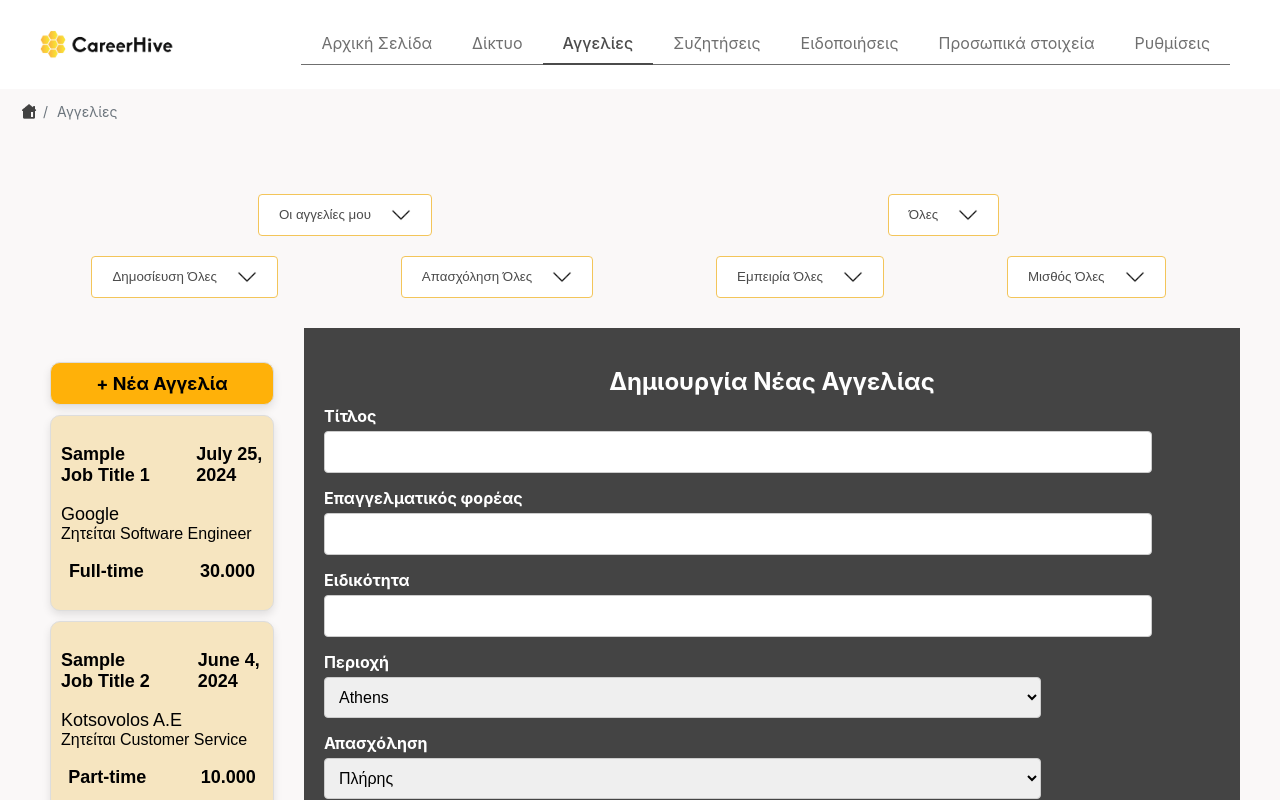
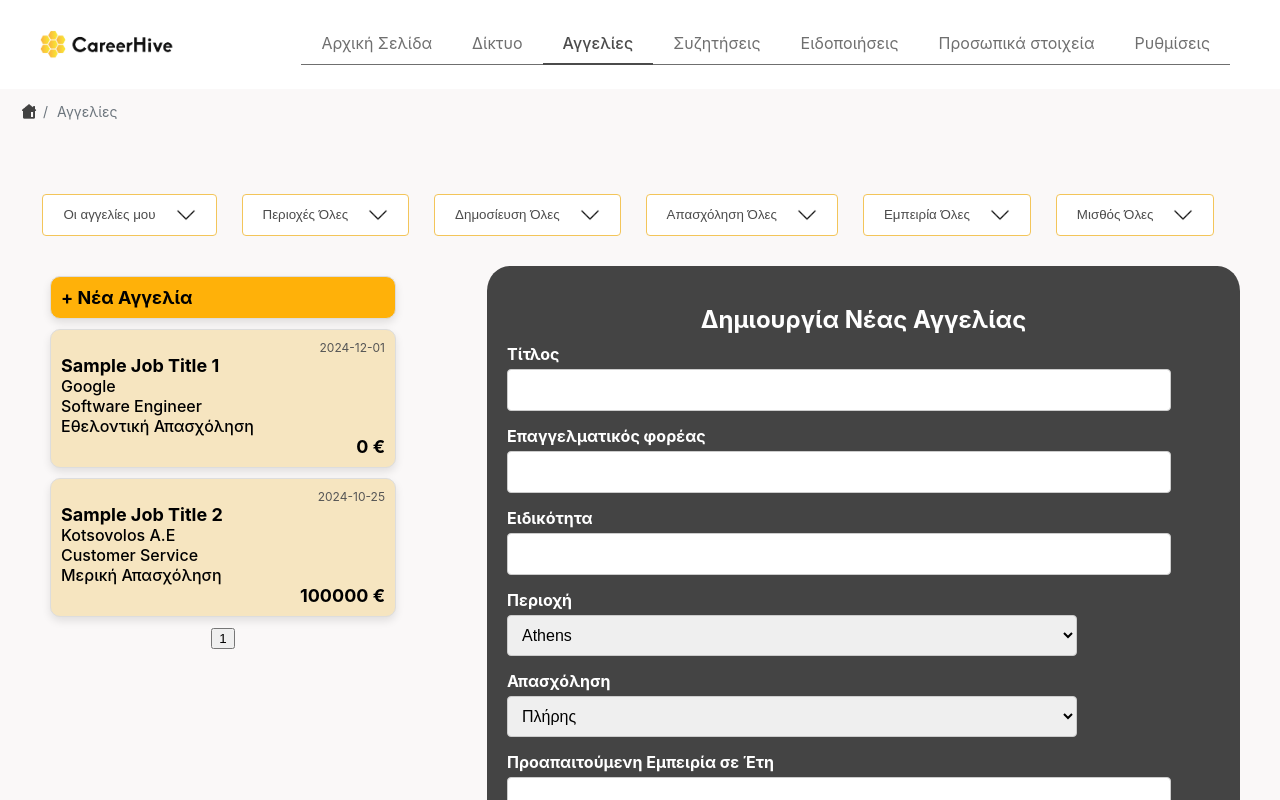
Before and after one commit to IoannaMaritsa/ted, a React (Create React App) app in the folder react-app/: page /epaggelmatias_aggelies in a window 1280 px wide. Shown: the top 800 px of the page. Built offline with nearby package versions, Linux system fonts and the light colour scheme.

Commit message:
aggelies fixes

```diff
--- a/react-app/src/components/job_create.js
+++ b/react-app/src/components/job_create.js
@@ -63,7 +63,7 @@ const Job_create = () => {
         const date = today.getDate();
         const month = today.getMonth() + 1;
         const year = today.getFullYear();
-        const formattedDate = `${month}/${date}/${year}`;
+        const formattedDate = `${year}-${month}-${date}`;
         setDate(formattedDate)
         // Reset the form
         setTitle('');
@@ -78,7 +78,7 @@ const Job_create = () => {
     return (
         <div>
             <div className="black-frame">
-
+                <form onSubmit={handleClick}>
                     <h2>Δημιουργία Νέας Αγγελίας</h2>
                     <div className="job-input-group">
                         <label htmlFor="title">Τίτλος</label>
@@ -87,6 +87,7 @@ const Job_create = () => {
                             id="title"
                             value={title}
                             onChange={handleTitleChange}
+                            required
                         />
                     </div>
                     <div className="job-input-group">
@@ -96,6 +97,7 @@ const Job_create = () => {
                             id="company"
                             value={company}
                             onChange={handleCompanyChange}
+                            required
                         />
                     </div>
                     <div className="job-input-group">
@@ -105,6 +107,7 @@ const Job_create = () => {
                             id="speciality"
                             value={speciality}
                             onChange={handleSpecialityChange}
+                            required
                         />
                     </div>
                     <div className="job-input-group">
@@ -129,12 +132,13 @@ const Job_create = () => {
                     </div>
 
                     <div className="job-input-group">
-                    <label htmlFor="experience">Εμπειρία</label>
+                        <label htmlFor="experience">Προαπαιτούμενη Εμπειρία σε Έτη</label>
                         <input
                             type="number"
                             id="experience"
                             value={experience}
                             onChange={handleExperienceChange}
+                            required
                         />
                     </div>
                     <div className="job-input-group">
@@ -144,6 +148,7 @@ const Job_create = () => {
                             id="salary"
                             value={salary}
                             onChange={handleSalaryChange}
+                            required
                         />
                     </div>
                     <div className="job-input-group">
@@ -155,8 +160,10 @@ const Job_create = () => {
                             placeholder="Δώστε περισσότερες πληροφορίες"
                         />
                     </div>
-                <button className='jobs-create-button' onClick={handleClick}>Καταχώριση</button>
+                    <button className='jobs-create-button' type='submit'>Καταχώριση</button>
+                </form>
             </div>
+
         </div>
     );
 };
--- a/react-app/src/css/Epag_job_ad.css
+++ b/react-app/src/css/Epag_job_ad.css
@@ -9,14 +9,11 @@
 
 .job-split {
     display: flex;
-    align-items: baseline;
-    justify-content: left;
+    align-items: flex-start;
+    justify-content: space-evenly;
     padding: 10px 20px;
 }
 .job-display{
-    display: flex;
-    align-items: center;
-    justify-content: space-around;
     margin: 10px;
     height: fit-content;
     padding: 10px 10px;
@@ -28,9 +25,6 @@
     cursor: pointer;
 }
 .job-display-selected{
-    display: flex;
-    align-items: center;
-    justify-content: space-around;
     margin: 10px;
     height: fit-content;
     padding: 10px 10px;
@@ -46,12 +40,23 @@
 }
 
 .job-display-title {
-    display: flex;
-    align-items: center;
-    justify-content: space-around;
+    text-align: left;
     font-size: large;
     font-weight: bold;
     column-gap: 20%;
+}
+
+.job-display-company {
+    text-align: left;
+    font-size: medium;
+    margin: 0;
+    font-weight: 500;
+}
+
+.job-display-salary {
+    text-align: right;
+    font-size: large;
+    font-weight: bold;
 }
 
 .job-display h5 {
@@ -67,8 +72,9 @@
 }
 
 .jobs-left-section {
-    flex: 0 0 20%;
+    flex: 0 0 30%;
     padding: 10px;
+    margin-right: 5%;
 }
 
 .jobs-right-section {
@@ -80,6 +86,7 @@
     background-color: #444;
     padding: 20px;
     color: #fff;
+    border-radius: 3%;
 }
 
 table {
@@ -101,3 +108,9 @@ table {
   th {
     background-color: #f2f2f2;
   }
+
+  .job-display-date {
+    text-align: right;
+    font-size: 12px;
+    color: #555555;
+  }
--- a/react-app/src/pages/Epag_job_ad.js
+++ b/react-app/src/pages/Epag_job_ad.js
@@ -14,30 +14,41 @@ import { Link } from 'react-router-dom';
 export default function Epag_job_ad() {
 
   const locations = [
-    'Όλες',
-    'Athens',
-    'Peireus',
-    'Hrakleio',
+    'Περιοχές Όλες',
+    'Αθήνα - Κέντρο',
+    'Πειραιάς',
+    'Ηράκλειο Κρήτης',
+    'Άνω Πατήσια',
+    'Νέο Ηράκλειο',
+    'Ζωγράφου',
+    'Κάτω Πατήσια',
+    'Κυψέλη'
   ];
 
   const jobs = [
-    { id: 1, title: 'Sample Job Title 1', company: 'Google', location: 'Ano Patisia', date: 'July 25, 2024', type: 'Full-time', specialization: 'Software Engineer', experience: '2', salary: '30.000', details: 'Some more info 1' },
-    { id: 2, title: 'Sample Job Title 2', company: 'Kotsovolos A.E', location: 'Neo Hrakleio', date: 'June 4, 2024', type: 'Part-time', specialization: 'Customer Service', experience: '4', salary: '10.000', details: 'Some more info 2' },
-    { id: 3, title: 'Sample Job Title 3', company: 'Ekdoseis Tziola', location: 'Zografou', date: 'March 12, 2024', type: 'Full-time', specialization: 'Delivery', experience: 'practice', salary: '25.000', details: 'Some more info 3' },
-    { id: 4, title: 'Sample Job Title 4', company: 'Something1', location: 'Kato Patisia', date: 'April 30, 2024', type: 'Part-time', specialization: 'Engineer', experience: '8', salary: '100.000', details: 'Some more info 4' },
-    { id: 5, title: 'Sample Job Title 5', company: 'something 2', location: 'Kypseli', date: 'November 2, 2024', type: 'Full-time', specialization: 'Cleaning', experience: '0', salary: '15.000', details: 'Some more info 5' },
+    { id: 1, title: 'Sample Job Title 1', company: 'Google', location: 'Άνω Πατήσια', date: '2024-07-27', type: 'Πλήρης', specialization: 'Software Engineer', experience: 2, salary: 80000, details: 'Some more info 1' },
+    { id: 2, title: 'Sample Job Title 2', company: 'Kotsovolos A.E', location: 'Νέο Ηράκλειο', date: '2024-04-06', type: 'Μερική', specialization: 'Customer Service', experience: 4, salary: 50000, details: 'Some more info 2' },
+    { id: 3, title: 'Sample Job Title 3', company: 'Ekdoseis Tziola', location: 'Ζωγράφου', date: '2024-08-20', type: 'Πλήρης', specialization: 'Delivery', experience: 0, salary: 25000, details: 'Some more info 3' },
+    { id: 4, title: 'Sample Job Title 4', company: 'Something1', location: 'Κάτω Πατήσια', date: '2024-04-30', type: 'Εθελοντική', specialization: 'Engineer', experience: 8, salary: 0, details: 'Some more info 4' },
+    { id: 5, title: 'Sample Job Title 5', company: 'something 2', location: 'Κυψέλη', date: '2019-09-15', type: 'Πλήρης', specialization: 'Cleaning', experience: 0, salary: 150000, details: 'Some more info 5' },
     // Add more articles as needed
   ];
 
   const myjobs = [
-    { id: 1, title: 'Sample Job Title 1', company: 'Google', location: 'Ano Patisia', date: 'July 25, 2024', type: 'Full-time', specialization: 'Software Engineer', experience: '2', salary: '30.000', details: 'Some more info 1', submissions: [{ name: 'Αννιτα Πάνια', date: '23 / 2 / 2024' }, { name: 'Στεφανος Χίος', date: '20 / 2 / 2007' }] },
-    { id: 2, title: 'Sample Job Title 2', company: 'Kotsovolos A.E', location: 'Neo Hrakleio', date: 'June 4, 2024', type: 'Part-time', specialization: 'Customer Service', experience: '4', salary: '10.000', details: 'Some more info 2', submissions: [{ name: 'Αννιτα Πάνια', date: '23 / 2 / 2024' }] },
+    { id: 1, title: 'Sample Job Title 1', company: 'Google', location: 'Άνω Πατήσια', date: '2024-12-01', type: 'Εθελοντική', specialization: 'Software Engineer', experience: 2, salary: 0, details: 'Some more info 1', submissions: [{ name: 'Αννιτα Πάνια', date: '23 / 2 / 2024' }, { name: 'Στεφανος Χίος', date: '20 / 2 / 2007' }] },
+    { id: 2, title: 'Sample Job Title 2', company: 'Kotsovolos A.E', location: 'Νέο Ηράκλειο', date: '2024-10-25', type: 'Μερική', specialization: 'Customer Service', experience: 4, salary: 100000, details: 'Some more info 2', submissions: [{ name: 'Αννιτα Πάνια', date: '23 / 2 / 2024' }] },
 
   ];
 
   const [data, setData] = useState(myjobs);
 
   const [selectedOption, setSelectedOption] = useState('Οι αγγελίες μου');
+  const [selectedDateFilter, setSelectedDateFilter] = useState('Δημοσίευση Όλες');
+  const [selectedTypeFilter, setSelectedTypeFilter] = useState('Απασχόληση Όλες');
+  const [selectedExperienceFilter, setSelectedExperienceFilter] = useState('Εμπειρία Όλες');
+  const [selectedSalaryFilter, setSelectedSalaryFilter] = useState('Μισθός Όλες');
+  const [selectedLocation, setSelectedLocation] = useState('Περιοχές Όλες');
+
   const [myselectedJob, setMyselectedJob] = useState(null);
   const [selectedJob, setSelectedJob] = useState(jobs[0]);
 
@@ -49,6 +60,26 @@ export default function Epag_job_ad() {
     setSelectedJob(jobs[0]); // Clear selectedJob when switching options
   };
 
+  const handleDateFilterChange = (option) => {
+    setSelectedDateFilter(option);
+  };
+
+  const handleTypeFilterChange = (option) => {
+    setSelectedTypeFilter(option);
+  };
+
+  const handleExperienceFilterChange = (option) => {
+    setSelectedExperienceFilter(option);
+  };
+
+  const handleSalaryFilterChange = (option) => {
+    setSelectedSalaryFilter(option);
+  };
+
+  const handleLocationSelect = (location) => {
+    setSelectedLocation(location);
+};
+
   const HandleJobSelect = (job) => {
     setSelectedJob(job); // This will trigger a re-render with the new job's details
   };
@@ -58,6 +89,54 @@ export default function Epag_job_ad() {
   };
 
   console.log(selectedJob);
+  const filterJobs = (jobArray) => {
+    return jobArray.filter(job => {
+        let isMatch = true;
+
+        // Filter by Date
+        if (selectedDateFilter !== 'Δημοσίευση Όλες') {
+            const jobDate = new Date(job.date);
+            const now = new Date();
+            if (selectedDateFilter === 'Την τελευταία εβδομάδα') {
+                const lastWeek = new Date();
+                lastWeek.setDate(now.getDate() - 7);
+                if (jobDate < lastWeek) isMatch = false;
+            } else if (selectedDateFilter === 'Τον τελευταίο μήνα') {
+                const lastMonth = new Date();
+                lastMonth.setMonth(now.getMonth() - 1);
+                if (jobDate < lastMonth) isMatch = false;
+            }
+        }
+
+        // Filter by Type
+        if (selectedTypeFilter !== 'Απασχόληση Όλες' && job.type !== selectedTypeFilter) {
+            isMatch = false;
+        }
+
+        // Filter by Experience
+        if (selectedExperienceFilter !== 'Εμπειρία Όλες') {
+            if (selectedExperienceFilter === '0-2 Έτη' && job.experience > 2) isMatch = false;
+            else if (selectedExperienceFilter === '2+ Έτη' && job.experience < 2) isMatch = false;
+            else if (selectedExperienceFilter === '8+ Έτη' && job.experience < 8) isMatch = false;
+        }
+
+        // Filter by Salary
+        if (selectedSalaryFilter !== 'Μισθός Όλες') {
+            const salaryFilterValue = parseInt(selectedSalaryFilter.replace(/[^\d]/g, ''));
+            if (job.salary < salaryFilterValue) isMatch = false;
+        }
+
+        if (selectedLocation !== 'Περιοχές Όλες') {
+          if (job.location !== selectedLocation) isMatch = false;
+        }
+
+        return isMatch;
+    });
+};
+
+const filteredJobs = filterJobs(jobs);
+const myfilteredJobs = filterJobs(myjobs);
+
 
   //pagination for my jobs
   const [mycurrentPage, setMyCurrentPage] = useState(1);
@@ -69,7 +148,7 @@ export default function Epag_job_ad() {
   // Get current contacts
   const myindexOfLastJob = mycurrentPage * myjobsPerPage;
   const myindexOfFirstJob = myindexOfLastJob - myjobsPerPage;
-  const mycurrentJobs = myjobs.slice(myindexOfFirstJob, myindexOfLastJob);
+  const mycurrentJobs = myfilteredJobs.slice(myindexOfFirstJob, myindexOfLastJob);
 
   // Handle page change
   const myhandleClick = (pageNumber) => {
@@ -86,7 +165,7 @@ export default function Epag_job_ad() {
   // Get current contacts
   const indexOfLastJob = currentPage * jobsPerPage;
   const indexOfFirstJob = indexOfLastJob - jobsPerPage;
-  const currentJobs = jobs.slice(indexOfFirstJob, indexOfLastJob);
+  const currentJobs = filteredJobs.slice(indexOfFirstJob, indexOfLastJob);
 
   // Handle page change
   const handleClick = (pageNumber) => {
@@ -106,17 +185,16 @@ export default function Epag_job_ad() {
       <div className="main">
         <div className="job-options">
           <Dropdown options={['Οι αγγελίες μου', 'Αγγελίες άλλων']} onOptionSelect={handleOptionSelect} />
-          <Dropdown options={locations} />
-
           {(selectedOption === 'Αγγελίες άλλων') &&
             <Dropdown options={['Από Όλους τους Χρήστες', 'Συνδεδεμένους', 'Μη Συνδεδεμένους']} />
           }
-        </div>
-        <div className="job-options">
-          <Dropdown options={['Δημοσίευση Όλες', 'Την τελευταία εβδομάδα', 'Τον τελευταίο μήνα']} />
-          <Dropdown options={['Απασχόληση Όλες', 'Πλήρης', 'Μερική', 'Εθελοντισμός']} />
-          <Dropdown options={['Εμπειρία Όλες', 'Πρακτική', '2+ Έτη', '10+ Έτη']} />
-          <Dropdown options={['Μισθός Όλες', '40.000+', '80.000+', '120.000+']} />
+
+          <Dropdown options={locations} onOptionSelect={handleLocationSelect}/>
+
+          <Dropdown options={['Δημοσίευση Όλες', 'Την τελευταία εβδομάδα', 'Τον τελευταίο μήνα']} onOptionSelect={handleDateFilterChange} />
+          <Dropdown options={['Απασχόληση Όλες', 'Πλήρης', 'Μερική', 'Εθελοντική']} onOptionSelect={handleTypeFilterChange} />
+          <Dropdown options={['Εμπειρία Όλες', '0-2 Έτη', '2+ Έτη', '8+ Έτη']} onOptionSelect={handleExperienceFilterChange} />
+          <Dropdown options={['Μισθός Όλες', '40.000+', '80.000+', '120.000+']} onOptionSelect={handleSalaryFilterChange} />
         </div>
         <div>
           {(selectedOption === 'Οι αγγελίες μου' && myselectedJob === null) &&
@@ -130,21 +208,14 @@ export default function Epag_job_ad() {
                 </div>
 
                 {mycurrentJobs.map((job, index) => (
-                  <button className="job-display" onClick={() => HandleMyJobSelect(job)}>
-                    <div key={index}>
-                      <div className="job-display-title">
-                        <p>{job.title}</p>
-                        <p>{job.date}</p>
-                      </div>
-                      <h5>{job.company}</h5>
-                      <h6>Ζητείται {job.specialization}</h6>
-                      <div className="job-display-title">
-                        <p>{job.type}</p>
-                        <p>{job.salary}</p>
-                      </div>
-
-                    </div>
-                  </button>
+                  <div className="job-display" onClick={() => HandleMyJobSelect(job)}>
+                    <div className="job-display-date"> {job.date} </div>
+                    <div className="job-display-title">{job.title}</div>
+                    <div className="job-display-company">{job.company}</div>
+                    <div className="job-display-company">{job.specialization}</div>
+                    <div className="job-display-company">{job.type} Απασχόληση</div>
+                    <div className="job-display-salary">{job.salary} €</div>
+                  </div>
                 ))}
                 <div className="network-pagination">
                   {[...Array(mytotalPages)].map((_, index) => (
@@ -166,46 +237,32 @@ export default function Epag_job_ad() {
           {(selectedOption === 'Οι αγγελίες μου' && myselectedJob != null) &&
             <div className="job-split">
               <div className="jobs-left-section">
-                <button className="job-display" onClick={() => HandleMyJobSelect(null)}>
+                <div className="job-display" onClick={() => HandleMyJobSelect(null)}>
                   <div className="job-display-title">
                     + Νέα Αγγελία
                   </div>
-                </button>
+                </div>
 
                 {mycurrentJobs.map((job, index) => (
                   <div>
                     {job.id === myselectedJob.id ? (
-                      <button className="job-display-selected" onClick={() => HandleMyJobSelect(job)}>
-                        <div key={index}>
-                          <div className="job-display-title">
-                            <p>{job.title}</p>
-                            <p>{job.date}</p>
-                          </div>
-                          <h5>{job.company}</h5>
-                          <h6>Ζητείται {job.specialization}</h6>
-                          <div className="job-display-title">
-                            <p>{job.type}</p>
-                            <p>{job.salary}</p>
-                          </div>
-
-                        </div>
-                      </button>
+                      <div className="job-display-selected" onClick={() => HandleMyJobSelect(job)}>
+                        <div className="job-display-date"> {job.date} </div>
+                        <div className="job-display-title">{job.title}</div>
+                        <div className="job-display-company">{job.company}</div>
+                        <div className="job-display-company">{job.specialization}</div>
+                        <div className="job-display-company">{job.type} Απασχόληση</div>
+                        <div className="job-display-salary">{job.salary} €</div>
+                      </div>
                     ) : (
-                      <button className="job-display" onClick={() => HandleMyJobSelect(job)}>
-                        <div key={index}>
-                          <div className="job-display-title">
-                            <p>{job.title}</p>
-                            <p>{job.date}</p>
-                          </div>
-                          <h5>{job.company}</h5>
-                          <h6>Ζητείται {job.specialization}</h6>
-                          <div className="job-display-title">
-                            <p>{job.type}</p>
-                            <p>{job.salary}</p>
-                          </div>
-
-                        </div>
-                      </button>
+                      <div className="job-display" onClick={() => HandleMyJobSelect(job)}>
+                        <div className="job-display-date"> {job.date} </div>
+                        <div className="job-display-title">{job.title}</div>
+                        <div className="job-display-company">{job.company}</div>
+                        <div className="job-display-company">{job.specialization}</div>
+                        <div className="job-display-company">{job.type} Απασχόληση</div>
+                        <div className="job-display-salary">{job.salary} €</div>
+                      </div>
                     )}
 
                   </div>
@@ -245,36 +302,23 @@ export default function Epag_job_ad() {
                 {currentJobs.map((job, index) => (
                   <div>
                     {job.id === selectedJob.id ? (
-                      <button className="job-display-selected" onClick={() => HandleJobSelect(job)}>
-                        <div key={index}>
-                          <div className="job-display-title">
-                            <p>{job.title}</p>
-                            <p>{job.date}</p>
-                          </div>
-                          <h5>{job.company}</h5>
-                          <h6>Ζητείται {job.specialization}</h6>
-                          <div className="job-display-title">
-                            <p>{job.type}</p>
-                            <p>{job.salary}</p>
-                          </div>
-
-                        </div>
-                      </button>
+                      <div className="job-display-selected" onClick={() => HandleJobSelect(job)}>
+                        <div className="job-display-date"> {job.date} </div>
+                        <div className="job-display-title">{job.title}</div>
+                        <div className="job-display-company">{job.company}</div>
+                        <div className="job-display-company">{job.specialization}</div>
+                        <div className="job-display-company">{job.type} Απασχόληση</div>
+                        <div className="job-display-salary">{job.salary} €</div>
+                      </div>
                     ) : (
-                      <button className="job-display" onClick={() => HandleJobSelect(job)}>
-                        <div key={index}>
-                          <div className="job-display-title">
-                            <p>{job.title}</p>
-                            <p>{job.date}</p>
-                          </div>
-                          <h5>{job.company}</h5>
-                          <h6>Ζητείται {job.specialization}</h6>
-                          <div className="job-display-title">
-                            <p>{job.type}</p>
-                            <p>{job.salary}</p>
-                          </div>
-                        </div>
-                      </button>
+                      <div className="job-display" onClick={() => HandleJobSelect(job)}>
+                        <div className="job-display-date"> {job.date} </div>
+                        <div className="job-display-title">{job.title}</div>
+                        <div className="job-display-company">{job.company}</div>
+                        <div className="job-display-company">{job.specialization}</div>
+                        <div className="job-display-company">{job.type} Απασχόληση</div>
+                        <div className="job-display-salary">{job.salary} €</div>
+                      </div>
                     )}
 
                   </div>
```
Also changed, not shown: react-app/src/components/job_display.css (+32 -3 lines), react-app/src/components/job_display.js (+7 -3 lines), react-app/src/components/my_job_display.js (+21 -2 lines). Lines whose indentation alone changed are shown as unchanged.
